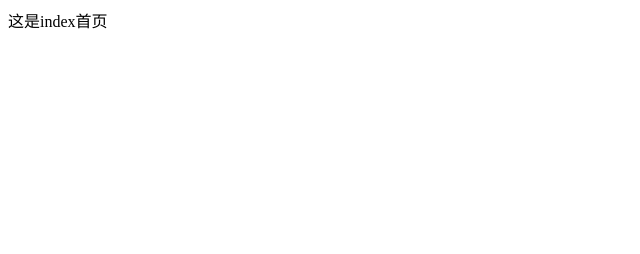
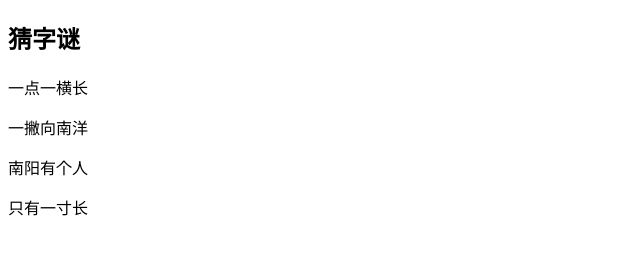
Before and after one commit to chriscencen/git-demo1, a plain HTML site: page index.html in a window 1280 px wide. Shown: the whole page, without its empty margins (0-640 px from the left). Drawn offline with Linux system fonts and the light colour scheme.

```diff
--- a/index.html
+++ b/index.html
@@ -1,12 +1,19 @@
 <!DOCTYPE html>
 <html lang="en">
+
 <head>
     <meta charset="UTF-8">
     <meta name="viewport" content="width=device-width, initial-scale=1.0">
     <meta http-equiv="X-UA-Compatible" content="ie=edge">
     <title>Document</title>
 </head>
+
 <body>
-    这是index首页
+    <h2>猜字谜</h2>
+    <p>一点一横长</p>
+    <p>一撇向南洋</p>
+    <p>南阳有个人</p>
+    <p>只有一寸长</p>
 </body>
+
 </html>
```
Also changed, not shown: test.html (+5 -1 lines).
